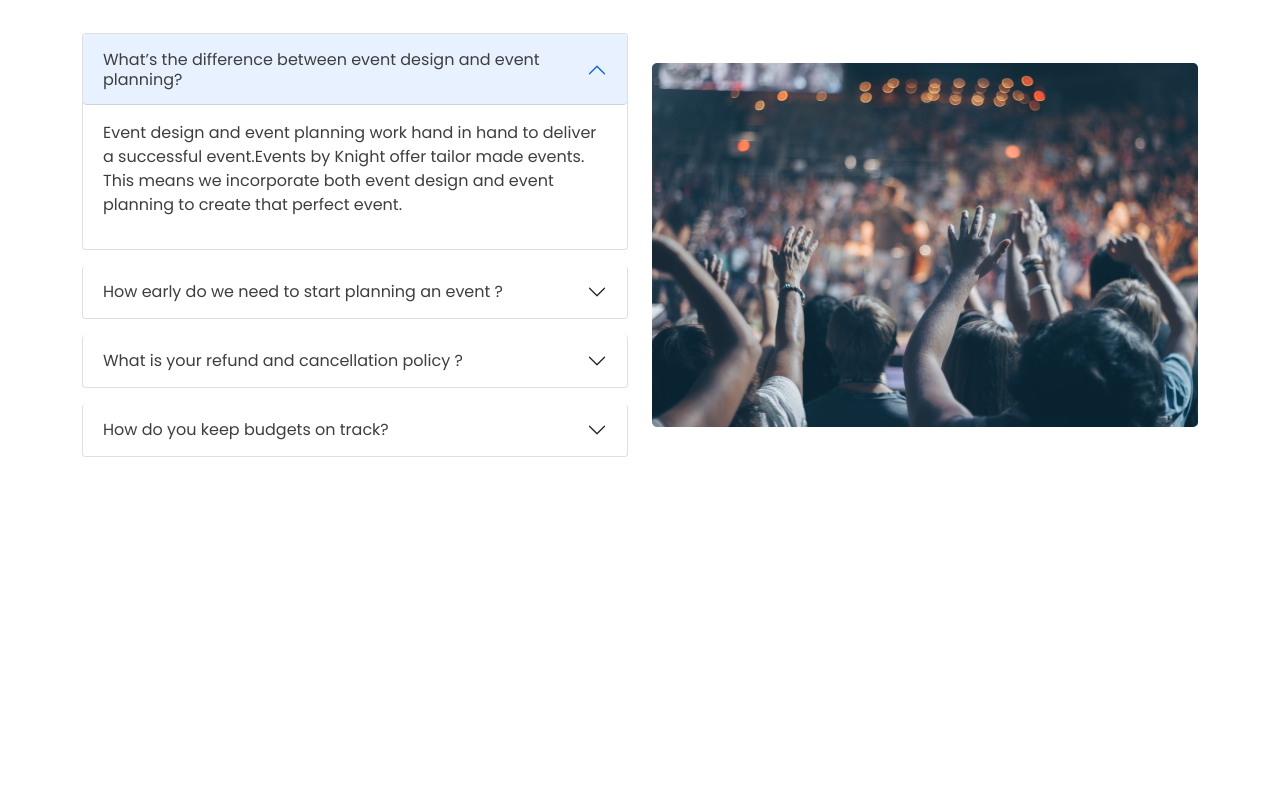
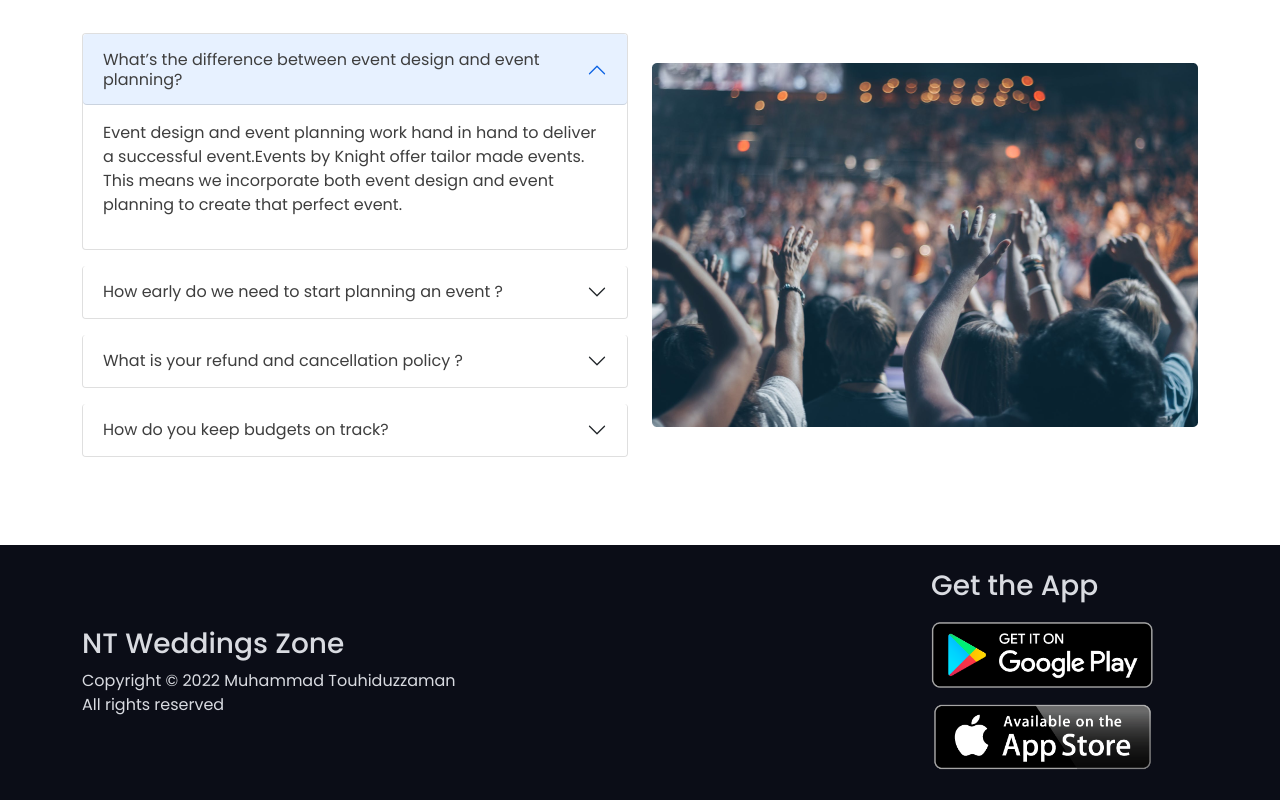
Before and after one commit to TouhidZaman/nt-weddings-zone, a plain HTML site: page index.html in a window 1280 px wide. Shown: the part 1583-2383 px from the top of the page. Before the commit the page ends 2128 px from the top, so only its background shows below. Drawn offline with nearby package versions, Linux system fonts and the light colour scheme.

Commit message:
NT footer section added

```diff
--- a/index.html
+++ b/index.html
@@ -248,6 +248,38 @@
         </div>
       </section>
     </main>
+
+    <!-- Footer Area  -->
+    <footer class="p-4">
+      <section class="container footer-content">
+        <div class="row g-5">
+          <div class="col-12 col-md-6 order-md-2 d-flex justify-content-center justify-content-md-end align-items-center">
+            <div class="app-icons-container w-50">
+              <h3 class="mb-3">Get the App</h3>
+              <div class="app-icons col-12 col-md-10">
+                <div class="play-store mb-2">
+                  <a href="https://play.google.com/store/apps" target="_blank" rel="noopener noreferrer">
+                    <img class="img-fluid" src="images/icons/play-store.png" alt="Play Store">
+                  </a>
+                </div>
+                <div class="app-store">
+                  <a href="https://www.apple.com/app-store/" target="_blank" rel="noopener noreferrer">
+                    <img class="img-fluid" src="images/icons/app-store.png" alt="App Store">
+                  </a>
+                </div>
+              </div>
+            </div>
+          </div>
+          <div class="col-12 col-md-6 order-md-1 d-flex justify-content-center justify-content-md-start align-items-center">
+            <div class="text-center text-md-start">
+              <h3>NT Weddings Zone</h3>
+              <p class="mb-0">Copyright © 2022 Muhammad Touhiduzzaman
+              <br>  All rights reserved</p>
+            </div>
+          </div>
+        </div>
+      </section>
+    </footer>
     <!-- Option 1: Bootstrap Bundle with Popper -->
     <script src="https://cdn.jsdelivr.net/npm/bootstrap@5.1.3/dist/js/bootstrap.bundle.min.js" integrity="sha384-ka7Sk0Gln4gmtz2MlQnikT1wXgYsOg+OMhuP+IlRH9sENBO0LRn5q+8nbTov4+1p" crossorigin="anonymous"></script>
   </body>
--- a/styles/nt-custom-style.css
+++ b/styles/nt-custom-style.css
@@ -10,9 +10,12 @@ body {
     color: #3E3E3E !important;
 }
 
+/* Top banner area  */
 .carousel-item img {
     object-fit: cover;
 }
+
+/* our packages area  */
 .packages .package-3 .card{
     background: #3F87F5;
     box-shadow: 0px 42px 34px rgba(63, 135, 245, 0.25);
@@ -21,3 +24,11 @@ body {
 .packages .package-3 span {
     left: 80%;
 }
+
+/* Footer area  */
+footer {
+    background: #0B0D17;
+}
+.footer-content p, h3 {
+    color: #D9DBE1;
+}
```
Also changed, not shown: images/icons/app-store.png (added), images/icons/play-store.png (added).
